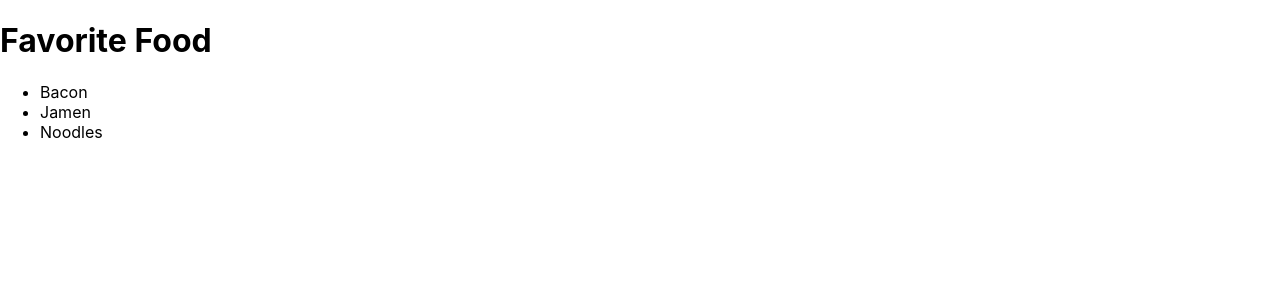
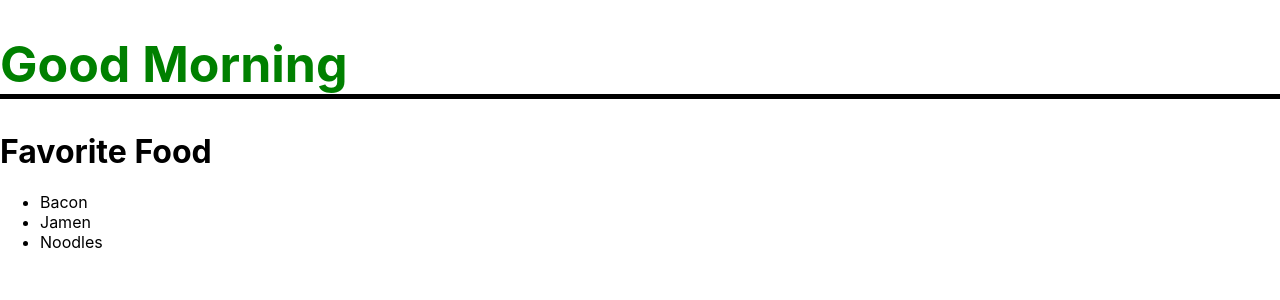
Before and after one commit to GUchechi/Code-with-Angela, a React (Create React App) app: page / in a window 1280 px wide. Shown: the top 300 px of the page. Built offline with nearby package versions, Linux system fonts and the light colour scheme.

Commit message:
added Assignment comp. into App

```diff
--- a/src/App.js
+++ b/src/App.js
@@ -1,10 +1,12 @@
 import './App.css';
+import Assignment from './components/Assignment';
 import Heading from './components/Heading';
 import Lists from './components/Lists';
 
 function App() {
   return(
     <div>
+      <Assignment />
       <Heading />
       <Lists />
     </div>
```
